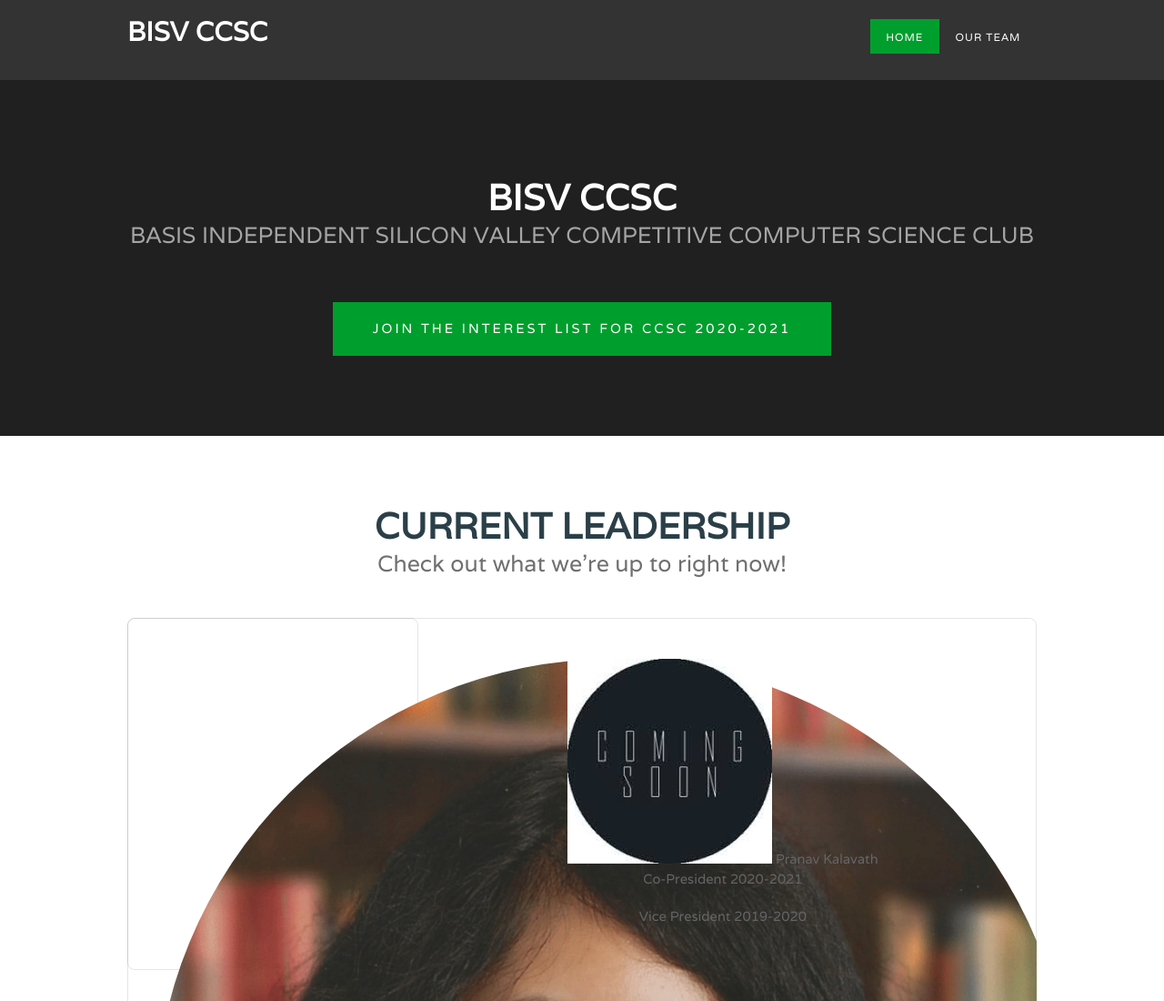
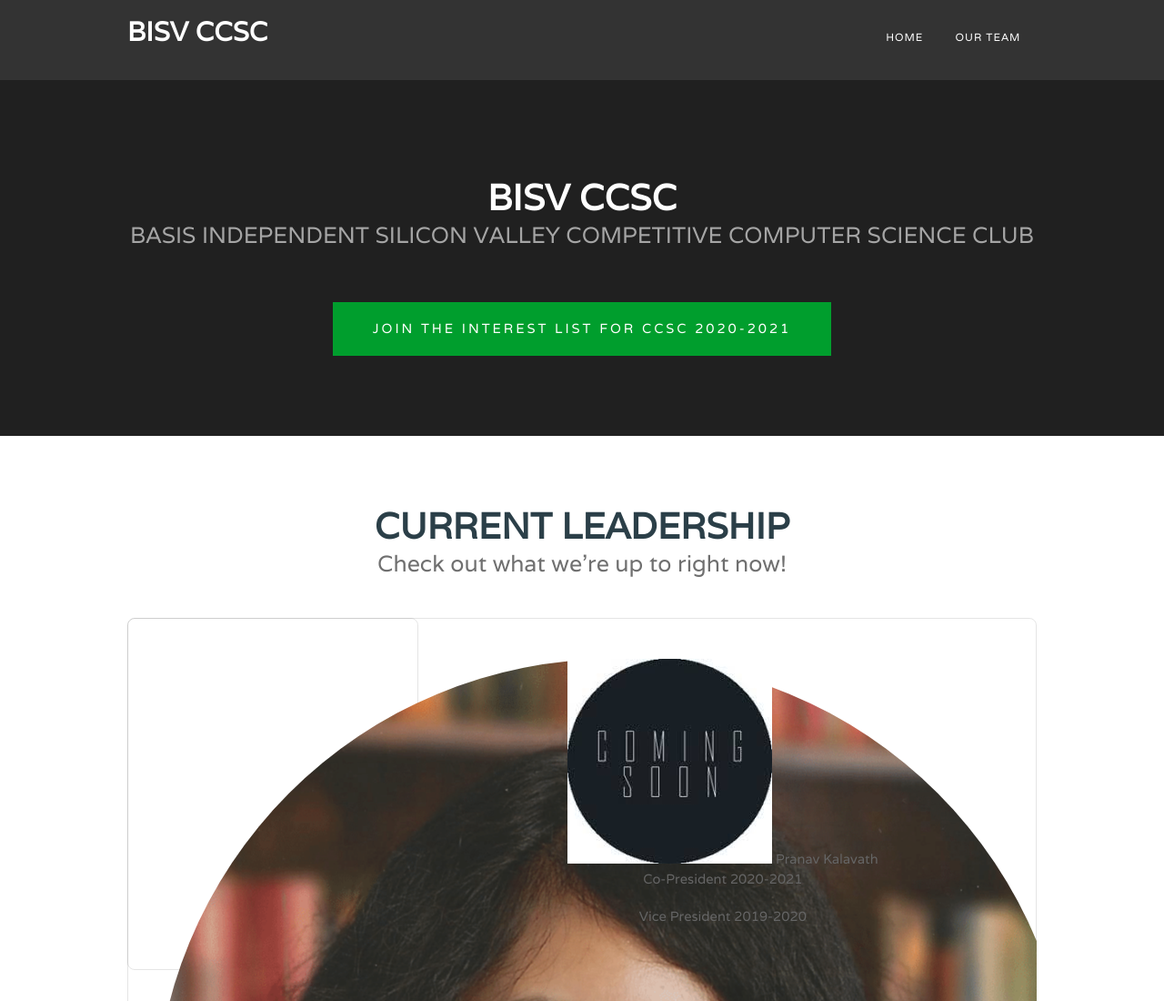
Before and after one commit to bisvccsc/bisvccsc.github.io, a website: page team.html in a window 1280 px wide. Shown: the top 1100 px of the page at 91% size. Drawn offline with Linux system fonts and the light colour scheme.

Commit message:
Update team.html

```diff
--- a/team.html
+++ b/team.html
@@ -30,7 +30,7 @@ Released   : 20140309
     </div>
     <div id="menu">
       <ul>
-        <li class="current_page_item"><a href="#" accesskey="1" title="">Home</a></li>
+        <li class="index.html"><a href="#" accesskey="1" title="">Home</a></li>
         <li><a href="team.html" accesskey="2" title="">Our Team</a></li>
       </ul>
     </div>
```
